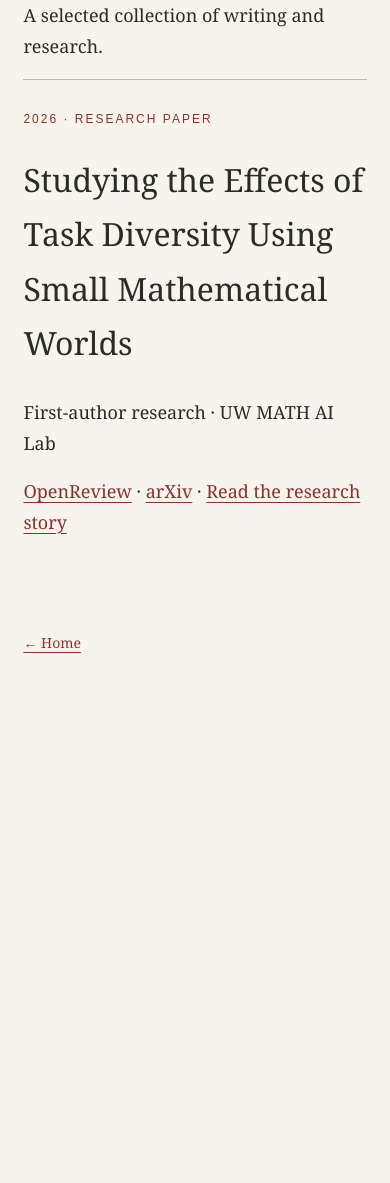
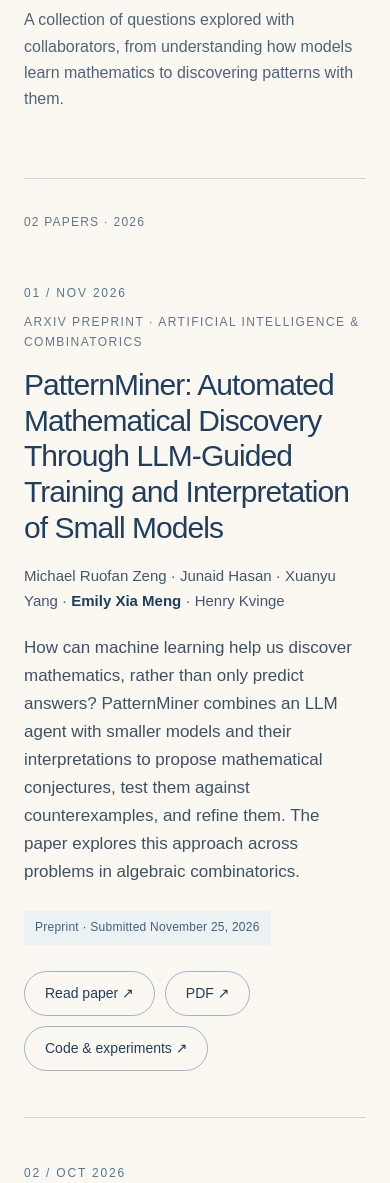
Before and after one commit to EmilyMeng05/emilymeng05.github.io, a plain HTML site: page publications.html in a window 390 px wide. Shown: the part 246-1429 px from the top of the page. Before the commit the page ends 929 px from the top, so only its background shows below. Drawn offline with Linux system fonts and the light colour scheme.

Commit message:
Redesign publications page with both verified 2026 papers

```diff
--- a/publications.html
+++ b/publications.html
@@ -1 +1,46 @@
-<!doctype html><html lang="en"><head><meta charset="utf-8"><meta name="viewport" content="width=device-width,initial-scale=1"><title>Publications — Emily Meng</title><style>*{box-sizing:border-box}body{margin:0;background:#f7f4ed;color:#292c29;font:18px/1.7 Georgia,serif}header,main,footer{max-width:1050px;margin:auto;padding:28px clamp(20px,6vw,70px)}header{border-bottom:1px solid #bcb6ab;display:flex;justify-content:space-between;gap:20px}a{color:#8b302e;text-underline-offset:4px}h1{font-size:clamp(42px,7vw,76px);font-weight:400;line-height:1.15}h2{font-size:32px;font-weight:400}.eyebrow{font:12px Arial,sans-serif;letter-spacing:2px;text-transform:uppercase;color:#8b302e}.item{border-top:1px solid #bcb6ab;padding:20px 0}footer{font-size:14px}</style></head><body><header><a href="index.html">Emily (Xia) Meng</a><a href="research.html">Research</a></header><main><p class="eyebrow">The personal edition</p><h1>Publications</h1><p>A selected collection of writing and research.</p><section class="item"><p class="eyebrow">2026 · Research paper</p><h2>Studying the Effects of Task Diversity Using Small Mathematical Worlds</h2><p>First-author research · UW MATH AI Lab</p><p><a href="https://openreview.net/forum?id=czjdnMqisw">OpenReview</a> · <a href="https://arxiv.org/abs/2610.13750">arXiv</a> · <a href="research/math-ai.html">Read the research story</a></p></section></main><footer><a href="index.html">← Home</a></footer></body></html>
+<!doctype html>
+<html lang="en">
+<head>
+<meta charset="utf-8">
+<meta name="viewport" content="width=device-width,initial-scale=1">
+<meta name="description" content="Research publications by Emily Xia Meng, including Small Mathematical Worlds and PatternMiner.">
+<title>Publications — Emily (Xia) Meng</title>
+<style>
+:root{--ink:#203e5d;--muted:#657586;--paper:#fbf8f2;--accent:#50769b;--rule:#cbd5de}
+*{box-sizing:border-box}html{scroll-behavior:smooth}body{margin:0;background:var(--paper);color:var(--ink);font-family:Arial,Helvetica,sans-serif;line-height:1.65}a{color:inherit;text-underline-offset:4px}a:focus-visible{outline:2px solid #50769b;outline-offset:4px}
+.shell{max-width:1180px;margin:auto;padding:0 clamp(24px,6vw,80px)}.top{display:flex;justify-content:space-between;gap:20px;align-items:center;padding-top:28px}.brand{font-size:19px;text-decoration:none}.back{color:var(--muted);font-size:13px;text-decoration:none}.hero{position:relative;padding:104px 0 82px;border-bottom:1px solid var(--rule);overflow:hidden}.label{font-size:11px;letter-spacing:.2em;text-transform:uppercase;color:var(--accent);font-weight:600}.hero h1{font-size:clamp(54px,8.5vw,116px);font-weight:400;line-height:1.03;letter-spacing:-.06em;margin:20px 0 25px}.hero p{font-size:clamp(16px,1.7vw,21px);max-width:590px;color:#506477;margin:0}.branch-art{position:absolute;right:0;top:75px;width:300px;max-width:34%;pointer-events:none;opacity:.7}.count{font-size:12px;color:var(--muted);letter-spacing:.1em;text-transform:uppercase;margin:34px 0 5px}
+.paper{display:grid;grid-template-columns:116px minmax(0,1fr);gap:42px;padding:62px 0 72px;border-bottom:1px solid var(--rule)}.paper-number{font-size:12px;color:var(--accent);letter-spacing:.15em}.date{font-size:12px;letter-spacing:.12em;color:var(--muted);text-transform:uppercase;margin:0 0 14px}.paper h2{font-size:clamp(28px,3.7vw,47px);line-height:1.19;letter-spacing:-.032em;font-weight:400;margin:0 0 19px;max-width:790px}.authors{font-size:15px;color:#41586c;max-width:820px;margin-bottom:20px}.authors strong{font-weight:700;color:var(--ink)}.description{max-width:760px;font-size:17px;color:#3d5264;margin:20px 0 25px}.notice{display:inline-block;background:#ecf1f4;color:#44607d;font-size:12px;padding:7px 11px;border-radius:3px;letter-spacing:.02em}.links{display:flex;flex-wrap:wrap;gap:10px;margin-top:26px}.links a{border:1px solid #9fb6c9;border-radius:100px;padding:10px 20px;text-decoration:none;font-size:14px;transition:background .2s,color .2s}.links a:hover{background:var(--ink);color:white}.endnote{padding:44px 0 75px;color:var(--muted);font-size:14px}.endnote a{color:var(--ink)}footer{border-top:1px solid var(--rule);padding:22px 0 40px;display:flex;gap:20px;justify-content:space-between;color:var(--muted);font-size:13px}@media(max-width:750px){.hero{padding:80px 0 65px}.branch-art{top:8px;opacity:.27;max-width:44%}.paper{grid-template-columns:1fr;gap:10px;padding:46px 0}.paper h2{font-size:30px}.top{align-items:flex-start}.brand{font-size:16px}}
+</style>
+</head>
+<body>
+<div class="shell">
+<header class="top"><a class="brand" href="index.html" aria-label="Back to homepage">Emily (Xia) Meng</a><a class="back" href="research.html">← Research</a></header>
+<main>
+<section class="hero"><div class="label">Research / Selected writings</div><h1>Publications<span aria-hidden="true">.</span></h1><p>A collection of questions explored with collaborators, from understanding how models learn mathematics to discovering patterns with them.</p>
+<svg class="branch-art" viewBox="0 0 300 360" fill="none" aria-hidden="true"><path d="M240 335 C178 267 190 200 139 135 C109 96 64 67 33 33 M194 248 C230 209 259 177 269 131 M168 183 C108 183 83 165 57 140 M113 105 C146 80 160 56 165 25" stroke="#9aafbd" stroke-width="2"/><g fill="#a9bda2"><ellipse cx="39" cy="38" rx="8" ry="19" transform="rotate(-38 39 38)"/><ellipse cx="61" cy="137" rx="8" ry="20" transform="rotate(-50 61 137)"/><ellipse cx="270" cy="135" rx="8" ry="19" transform="rotate(30 270 135)"/><ellipse cx="164" cy="30" rx="8" ry="20" transform="rotate(35 164 30)"/><ellipse cx="135" cy="90" rx="7" ry="16" transform="rotate(39 135 90)"/></g></svg></section>
+<div class="count">02 papers · 2026</div>
+<article class="paper">
+<div class="paper-number">01 / NOV 2026</div>
+<div>
+<p class="date">arXiv preprint · Artificial intelligence & combinatorics</p>
+<h2>PatternMiner: Automated Mathematical Discovery Through LLM-Guided Training and Interpretation of Small Models</h2>
+<p class="authors">Michael Ruofan Zeng · Junaid Hasan · Xuanyu Yang · <strong>Emily Xia Meng</strong> · Henry Kvinge</p>
+<p class="description">How can machine learning help us discover mathematics, rather than only predict answers? PatternMiner combines an LLM agent with smaller models and their interpretations to propose mathematical conjectures, test them against counterexamples, and refine them. The paper explores this approach across problems in algebraic combinatorics.</p>
+<span class="notice">Preprint · Submitted November 25, 2026</span>
+<div class="links"><a href="https://arxiv.org/abs/2611.33966" target="_blank" rel="noopener noreferrer">Read paper ↗</a><a href="https://arxiv.org/pdf/2611.33966" target="_blank" rel="noopener noreferrer">PDF ↗</a><a href="https://github.com/uw-math-ai/PatternMiner" target="_blank" rel="noopener noreferrer">Code & experiments ↗</a></div>
+</div></article>
+<article class="paper">
+<div class="paper-number">02 / OCT 2026</div>
+<div>
+<p class="date">First-author paper · Machine learning</p>
+<h2>Studying the Effects of Task Diversity Using Small Mathematical Worlds</h2>
+<p class="authors"><strong>Emily Xia Meng</strong> · Xuanyu Yang · Junaid Hasan · Michael Ruofan Zeng · Henry Kvinge</p>
+<p class="description">What happens when a model learns several related mathematical tasks instead of just one? We introduce IntWorld and PermWorld, two controlled collections of mathematical tasks that help us study how task variety affects learned representations and generalization. Our initial findings suggest that greater task diversity can enrich a model's internal representations.</p>
+<span class="notice">NeurIPS 2026 MATH-AI Workshop · Poster</span>
+<div class="links"><a href="https://arxiv.org/abs/2610.13750" target="_blank" rel="noopener noreferrer">Read paper ↗</a><a href="https://arxiv.org/pdf/2610.13750" target="_blank" rel="noopener noreferrer">PDF ↗</a><a href="https://openreview.net/forum?id=czjdnMqisw" target="_blank" rel="noopener noreferrer">OpenReview ↗</a><a href="research/math-ai.html">Project story →</a></div>
+</div></article>
+<p class="endnote">For more about the questions, experiments, and work behind these publications, visit my <a href="research.html">research notebook</a>.</p>
+</main>
+<footer><span>Emily (Xia) Meng</span><a href="index.html">Back to homepage ↑</a></footer>
+</div>
+</body></html>
```
